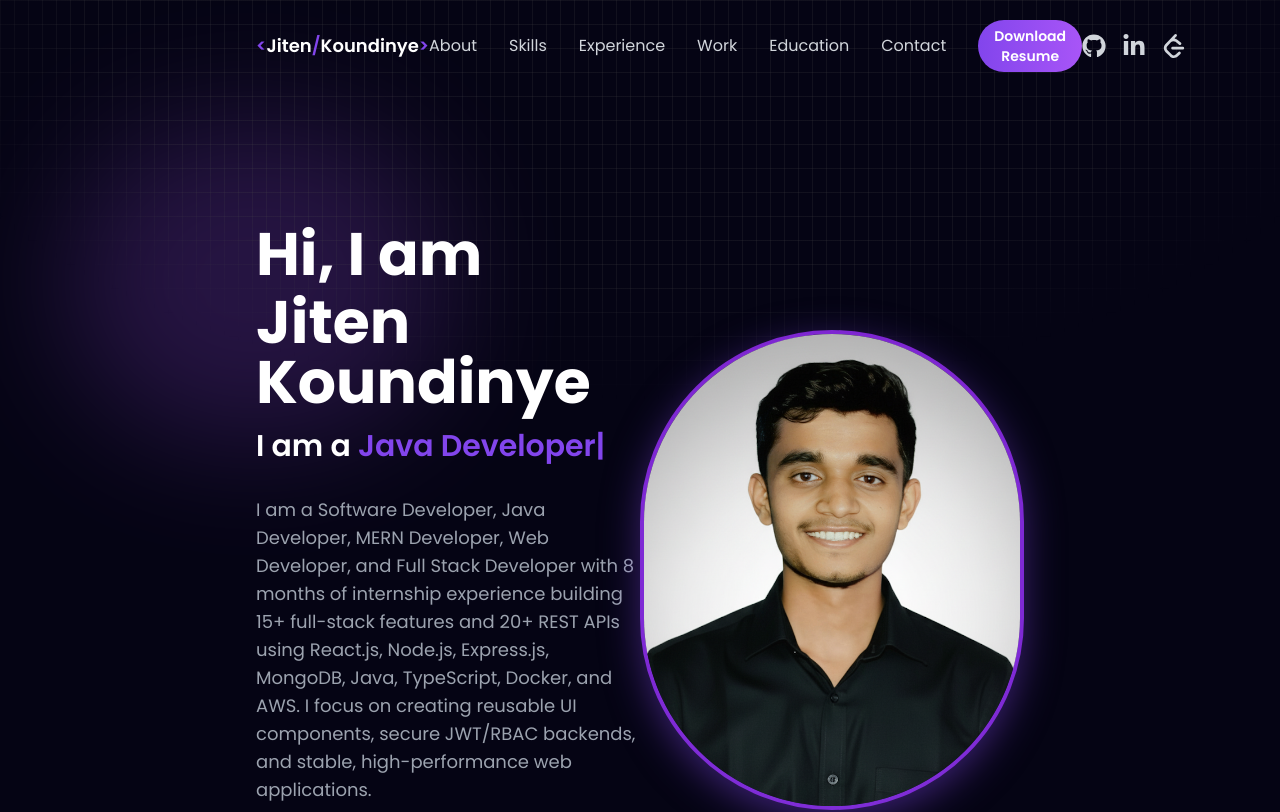
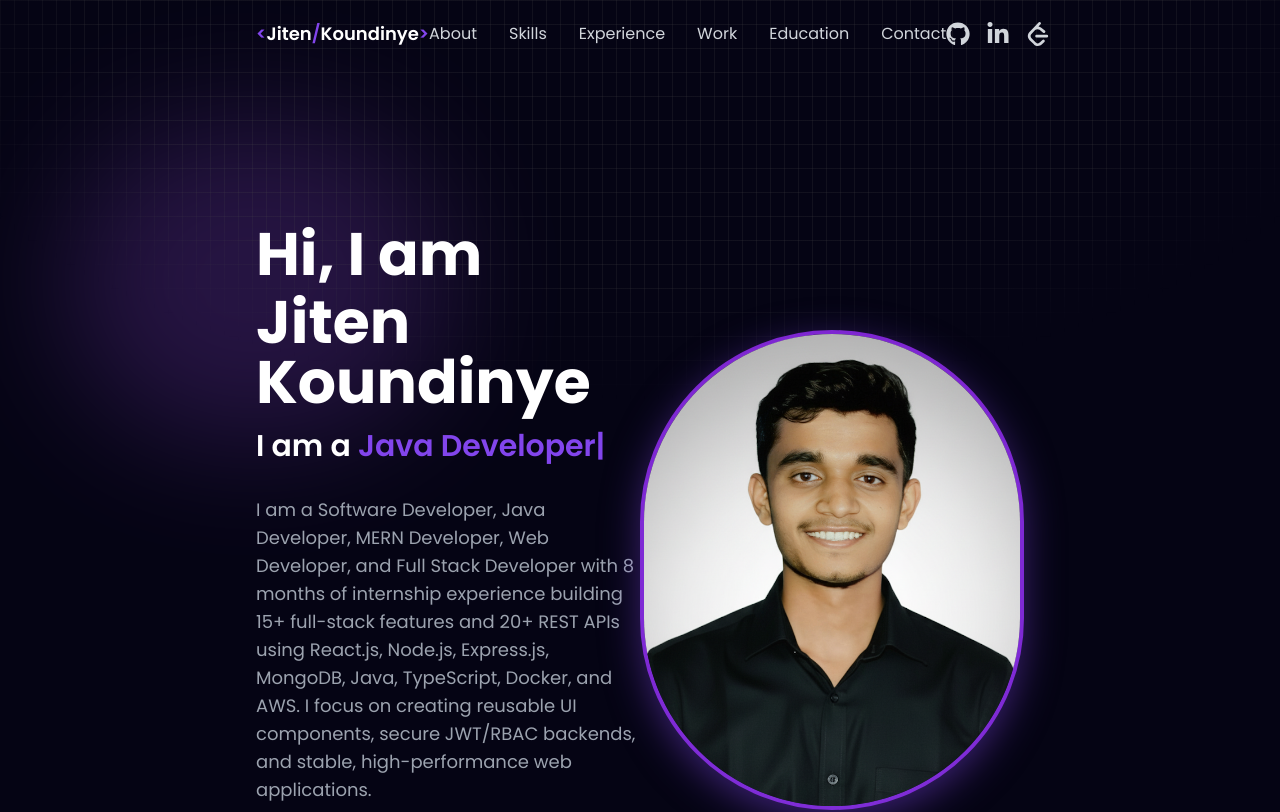
Before and after one commit to Jitenkoundinye2004/Jiten_Portfolio, a React (Vite) app: page / in a window 1280 px wide. Shown: the top 812 px of the page. Built offline with nearby package versions, Linux system fonts and the light colour scheme.

Commit message:
chore: remove Download Resume button from Navbar and revert About page to link directly

```diff
--- a/src/App.jsx
+++ b/src/App.jsx
@@ -34,8 +34,8 @@
         <div className="absolute inset-0 bg-[linear-gradient(to_right,#4f4f4f2e_1px,transparent_1px),linear-gradient(to_bottom,#4f4f4f2e_1px,transparent_1px)] bg-[size:14px_24px] [mask-image:radial-gradient(ellipse_60%_50%_at_50%_0%,#000_70%,transparent_100%)]"></div>
 
         <div className="relative pt-20">
-          <Navbar onDownloadResume={handleDownloadResume} />
-          <About onDownloadResume={handleDownloadResume} />
+          <Navbar />
+          <About />
           <Skill />
           <Experience />
           <Work />
--- a/src/components/About/About.jsx
+++ b/src/components/About/About.jsx
@@ -2,7 +2,7 @@
 import TypingEffect from '../TypingEffect'
 import Tilt from 'react-parallax-tilt'
 import profileImage from "../../assets/profile.png"
-const About = ({ onDownloadResume }) => {
+const About = () => {
   return (
     <section id="about"
       className="py-4 px-[7vw] md:px-[7vw] lg:px-[20vw] font-sans mt-16 md:mt-24 lg:mt-32"
@@ -49,16 +49,18 @@
           </p>
 
           {/* Resume Button */}
-          <button
-            onClick={onDownloadResume}
-            className='inline-block text-white py-3 px-8 rounded-full mt-5 text-lg font-bold transition duration-300 transform hover:scale-105 cursor-pointer'
+          <a
+            href="https://drive.google.com/file/d/1Dm4DQkW634Z7A-xps6RvMQB9F4cftDH4/view?usp=sharing"
+            target='_blank'
+            rel='noopener noreferrer'
+            className='inline-block text-white py-3 px-8 rounded-full mt-5 text-lg font-bold transition duration-300 transform hover:scale-105 cursor-pointer text-center'
             style={{
               background:'linear-gradient(90deg,#8245ec,#a855f7)',
               boxShadow:'0 0 2px #8245ec, 0 0 20px #8245ec, 0 0 40px #8245ec'
             }}
           >
             Download Resume
-          </button>
+          </a>
         </div>
 
         {/* Right Side */}
--- a/src/components/Navbar/Navbar.jsx
+++ b/src/components/Navbar/Navbar.jsx
@@ -4,7 +4,7 @@
 
 import { SiLeetcode } from 'react-icons/si';
 
-const Navbar = ({ onDownloadResume }) => {
+const Navbar = () => {
   const [isOpen, setIsOpen] = useState(false);
   const [activeSection, setActiveSection] = useState("");
   const [isScrolled, setIsScrolled] = useState(false);
@@ -64,7 +64,7 @@
           <span className="text-[#8245ec]">&gt;</span>
         </div>
 
-        <ul className="md:flex space-x-8 items-center text-gray-300 hidden">
+        <ul className="md:flex space-x-8 text-gray-300 hidden">
           {menuItems.map((item) => (
             <li
               key={item.id}
@@ -77,14 +77,6 @@
               </button>
             </li>
           ))}
-          <li>
-            <button
-              onClick={onDownloadResume}
-              className="bg-gradient-to-r from-[#8245ec] to-[#a855f7] text-white py-1.5 px-4 rounded-full text-sm font-semibold transition duration-300 hover:opacity-90 transform hover:scale-105"
-            >
-              Download Resume
-            </button>
-          </li>
         </ul>
 
         {/* Social Icons */}
@@ -150,17 +142,6 @@
                 </button>
               </li>
             ))}
-            <li>
-              <button
-                onClick={() => {
-                  setIsOpen(false);
-                  onDownloadResume();
-                }}
-                className="bg-gradient-to-r from-[#8245ec] to-[#a855f7] text-white py-1.5 px-6 rounded-full text-sm font-semibold transition duration-300 hover:opacity-90"
-              >
-                Download Resume
-              </button>
-            </li>
             <div className="flex space-x-4">
               <a
                 href="https://github.com/Jitenkoundinye2004"
```
